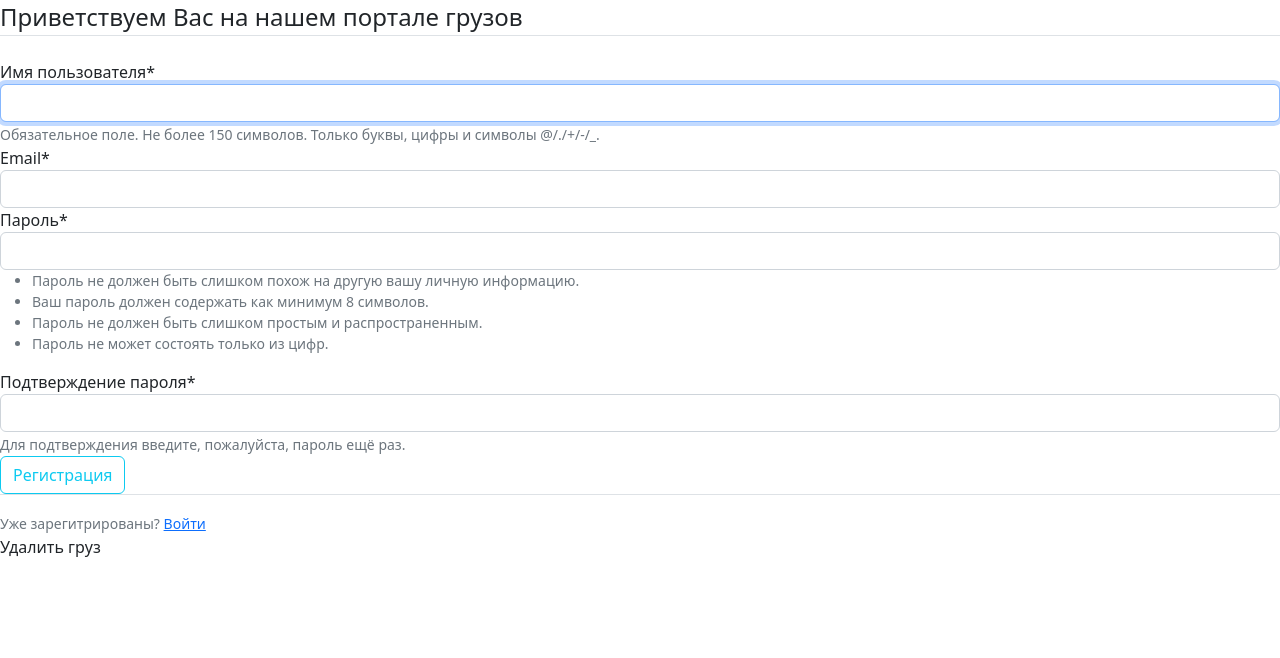
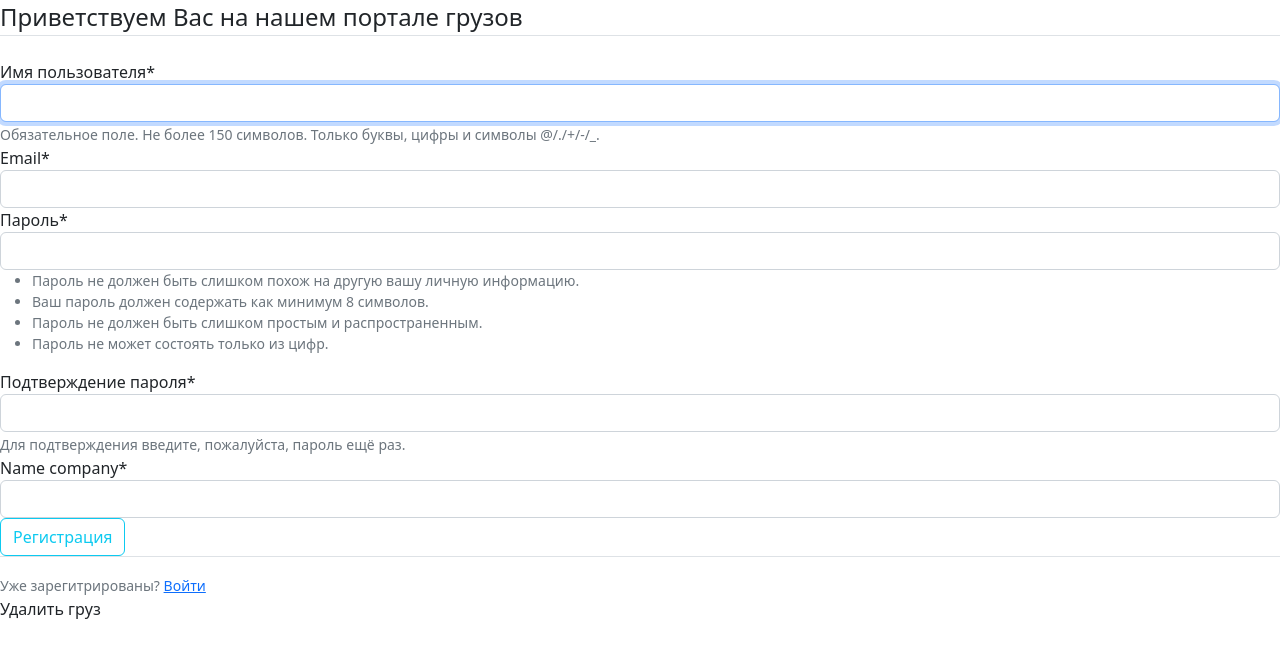
Before and after one commit to nadyakulbei/Freight_Exchange, a Django app: page /register in a window 1280 px wide. Shown: the part 82-740 px from the top of the page. Run offline with Django 4.2, Linux system fonts and the light colour scheme; some libraries are stand-ins or nearby versions.

Commit message:
Добавила к форме регистрации название компании

```diff
--- a/logistics_news/logapps/templates/logapps/create.html
+++ b/logistics_news/logapps/templates/logapps/create.html
@@ -10,7 +10,7 @@
         {% csrf_token %}
         {{form.title}}<br>
         {{form.price}}<br>
-        {{form.price}}<br>
+        {{form.author}}<br>
         <button type="submit" class ="btn-succcess">Добавить</button>
         <span>{{error}}</span>
     </form>
--- a/logistics_news/logapps/templates/logapps/index.html
+++ b/logistics_news/logapps/templates/logapps/index.html
@@ -12,6 +12,7 @@
                 <h3>{{loads.title}}</h3>
                 <p>{{loads.price}}</p>
                 <p>{{loads.author}}</p>
+                <p>{{loads.date_posted}}</p>
             </div>
         {% endfor %}
     {% else %}
--- a/logistics_news/logapps/views.py
+++ b/logistics_news/logapps/views.py
@@ -1,3 +1,4 @@
+from datetime import datetime
 from django.shortcuts import render, redirect
 from django.http import HttpResponse
 from .models import Loads
@@ -38,6 +39,8 @@ def create(request):
     if request.method =='POST':
         form = LoadsForm(request.POST)
         if form.is_valid():
+            form.author = request.user
+            form.published_date = datetime.now()
             form.save()
             return redirect('/')
         else:
--- a/logistics_news/users/forms.py
+++ b/logistics_news/users/forms.py
@@ -5,6 +5,7 @@ from django.contrib.auth.forms import UserCreationForm
 
 class UserRegisterForm(UserCreationForm):
     email = forms.EmailField()
+    name_company = forms.CharField()
 
     class Meta:
         model = User
--- a/logistics_news/users/templates/users/profile.html
+++ b/logistics_news/users/templates/users/profile.html
@@ -7,6 +7,7 @@
         <div class="media-body">
           <h2 class="account-heading">{{ user.username }}</h2>
           <p class="text-secondary">{{ user.email }}</p>
+          <p class="text-secondary">{{ user.profile.name_company }}</p>
         </div>
       </div>
       <!-- Здесь будет форма -->
--- a/logistics_news/users/views.py
+++ b/logistics_news/users/views.py
@@ -2,14 +2,16 @@ from django.shortcuts import render, redirect
 from django.contrib import messages
 from .forms import UserRegisterForm
 from django.contrib.auth.decorators import login_required
+from .models import Profile
 
 def register(request):
     if request.method == 'POST':
         form = UserRegisterForm(request.POST)
         if form.is_valid():
-            form.save()
-            username = form.cleaned_data.get('username')
-            messages.success(request, f'Успешно создан новый грузовладелец {username}')
+            user = form.save()
+            name_company = form.cleaned_data.get('name_company')
+            Profile.objects.create(user=user, name_company=name_company)
+            messages.success(request, f'Успешно создан новый грузовладелец {user.username}')
             return redirect('login')
     else:
         form = UserRegisterForm()
```
Also changed, not shown: logistics_news/logapps/forms.py (+5 -2 lines), logistics_news/logapps/migrations/0002_alter_loads_options.py (added), logistics_news/logapps/migrations/0003_loads_date_posted.py (added), logistics_news/logapps/migrations/0004_loads_author.py (added), logistics_news/logapps/migrations/0005_alter_loads_author.py (added), logistics_news/users/migrations/0001_initial.py (added).
